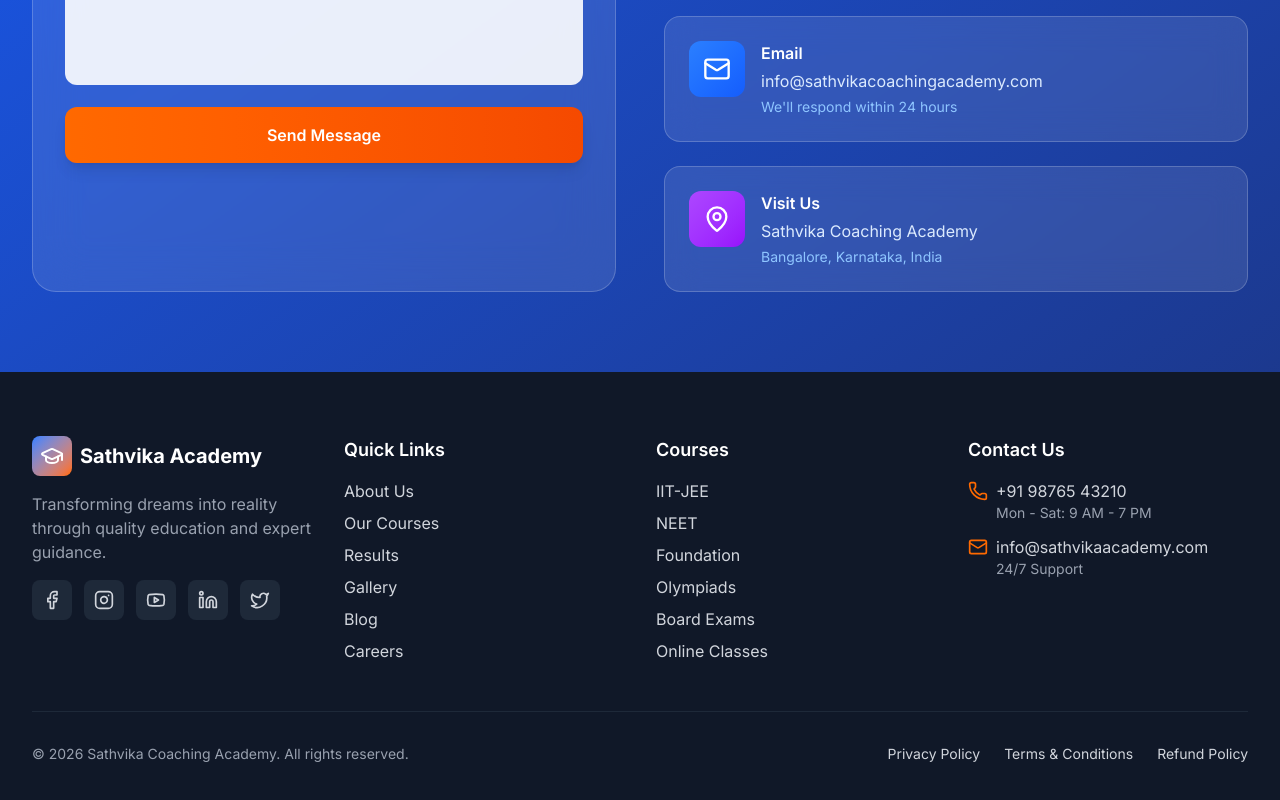
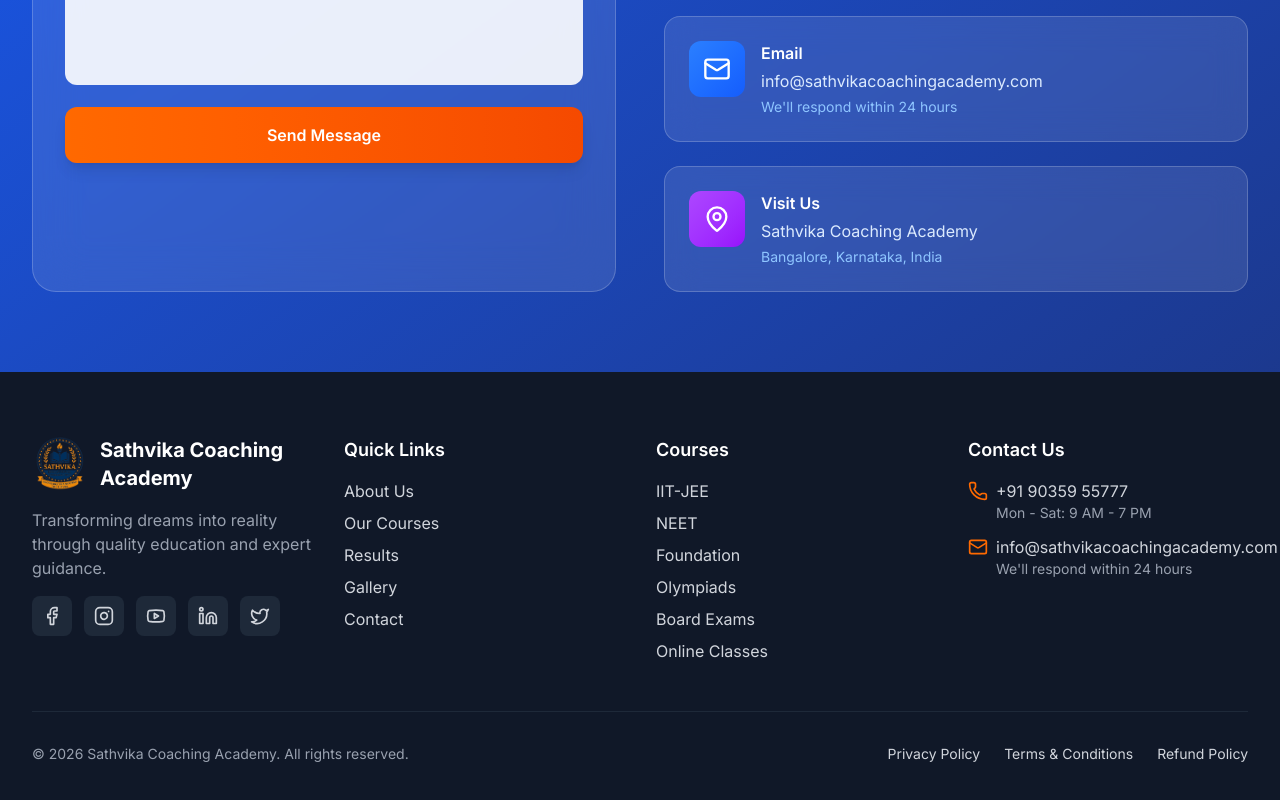
Before and after one commit to ashokkumarannepaka/sathvika-coaching-academy-V3, a React (Vite) app: page / in a window 1280 px wide. Shown: the part 10140-10940 px from the top of the page. Built offline with nearby package versions, Linux system fonts and the light colour scheme.

Commit message:
Update Footer.tsx

```diff
--- a/Footer.tsx
+++ b/Footer.tsx
@@ -1,4 +1,12 @@
-import { GraduationCap, Facebook, Instagram, Youtube, Linkedin, Twitter, Mail, Phone } from "lucide-react";
+import {
+  Facebook,
+  Instagram,
+  Youtube,
+  Linkedin,
+  Twitter,
+  Mail,
+  Phone,
+} from "lucide-react";
 
 export function Footer() {
   return (
@@ -7,17 +15,28 @@ export function Footer() {
         <div className="grid md:grid-cols-2 lg:grid-cols-4 gap-8 mb-12">
           {/* Logo & About */}
           <div>
-            <div className="flex items-center gap-2 mb-4">
-              <div className="w-10 h-10 bg-gradient-to-br from-blue-500 to-orange-500 rounded-lg flex items-center justify-center">
-                <GraduationCap className="w-6 h-6 text-white" />
+            <div className="flex items-center gap-3 mb-4">
+              <img
+                src={`${import.meta.env.BASE_URL}sathvika-logo.png`}
+                alt="Sathvika Coaching Academy"
+                className="h-14 w-auto object-contain"
+              />
+
+              <div>
+                <h3 className="text-xl font-bold text-white">
+                  Sathvika Coaching Academy
+                </h3>
               </div>
-              <span className="text-xl font-bold text-white">Sathvika Academy</span>
             </div>
+
             <p className="text-gray-400 mb-4">
-              Transforming dreams into reality through quality education and expert guidance.
+              Transforming dreams into reality through quality education and
+              expert guidance.
             </p>
+
             <div className="flex gap-3">
-              {[Facebook, Instagram, Youtube, Linkedin, Twitter].map((Icon, index) => (
+              {[Facebook, Instagram, Youtube, Linkedin, Twitter].map(
+                (Icon, index) => (
                   <a
                     key={index}
                     href="#"
@@ -25,17 +44,30 @@ export function Footer() {
                   >
                     <Icon className="w-5 h-5" />
                   </a>
-              ))}
+                )
+              )}
             </div>
           </div>
 
           {/* Quick Links */}
           <div>
             <h3 className="text-white font-semibold mb-4">Quick Links</h3>
+
             <ul className="space-y-2">
-              {["About Us", "Our Courses", "Results", "Gallery", "Blog", "Careers"].map((link) => (
+              {[
+                "About Us",
+                "Our Courses",
+                "Results",
+                "Gallery",
+                "Contact",
+              ].map((link) => (
                 <li key={link}>
-                  <a href="#" className="hover:text-orange-500 transition-colors">{link}</a>
+                  <a
+                    href="#"
+                    className="hover:text-orange-500 transition-colors"
+                  >
+                    {link}
+                  </a>
                 </li>
               ))}
             </ul>
@@ -44,10 +76,23 @@ export function Footer() {
           {/* Courses */}
           <div>
             <h3 className="text-white font-semibold mb-4">Courses</h3>
+
             <ul className="space-y-2">
-              {["IIT-JEE", "NEET", "Foundation", "Olympiads", "Board Exams", "Online Classes"].map((course) => (
+              {[
+                "IIT-JEE",
+                "NEET",
+                "Foundation",
+                "Olympiads",
+                "Board Exams",
+                "Online Classes",
+              ].map((course) => (
                 <li key={course}>
-                  <a href="#" className="hover:text-orange-500 transition-colors">{course}</a>
+                  <a
+                    href="#"
+                    className="hover:text-orange-500 transition-colors"
+                  >
+                    {course}
+                  </a>
                 </li>
               ))}
             </ul>
@@ -56,19 +101,27 @@ export function Footer() {
           {/* Contact */}
           <div>
             <h3 className="text-white font-semibold mb-4">Contact Us</h3>
+
             <ul className="space-y-3">
               <li className="flex items-start gap-2">
                 <Phone className="w-5 h-5 text-orange-500 flex-shrink-0 mt-0.5" />
+
                 <div>
-                  <p>+91 98765 43210</p>
-                  <p className="text-sm text-gray-400">Mon - Sat: 9 AM - 7 PM</p>
+                  <p>+91 90359 55777</p>
+                  <p className="text-sm text-gray-400">
+                    Mon - Sat: 9 AM - 7 PM
+                  </p>
                 </div>
               </li>
+
               <li className="flex items-start gap-2">
                 <Mail className="w-5 h-5 text-orange-500 flex-shrink-0 mt-0.5" />
+
                 <div>
-                  <p>info@sathvikaacademy.com</p>
-                  <p className="text-sm text-gray-400">24/7 Support</p>
+                  <p>info@sathvikacoachingacademy.com</p>
+                  <p className="text-sm text-gray-400">
+                    We'll respond within 24 hours
+                  </p>
                 </div>
               </li>
             </ul>
@@ -81,10 +134,28 @@ export function Footer() {
             <p className="text-gray-400 text-sm">
               © 2026 Sathvika Coaching Academy. All rights reserved.
             </p>
+
             <div className="flex gap-6 text-sm">
-              <a href="#" className="hover:text-orange-500 transition-colors">Privacy Policy</a>
-              <a href="#" className="hover:text-orange-500 transition-colors">Terms & Conditions</a>
-              <a href="#" className="hover:text-orange-500 transition-colors">Refund Policy</a>
+              <a
+                href="#"
+                className="hover:text-orange-500 transition-colors"
+              >
+                Privacy Policy
+              </a>
+
+              <a
+                href="#"
+                className="hover:text-orange-500 transition-colors"
+              >
+                Terms & Conditions
+              </a>
+
+              <a
+                href="#"
+                className="hover:text-orange-500 transition-colors"
+              >
+                Refund Policy
+              </a>
             </div>
           </div>
         </div>
```
Lines whose indentation alone changed are shown as unchanged.
